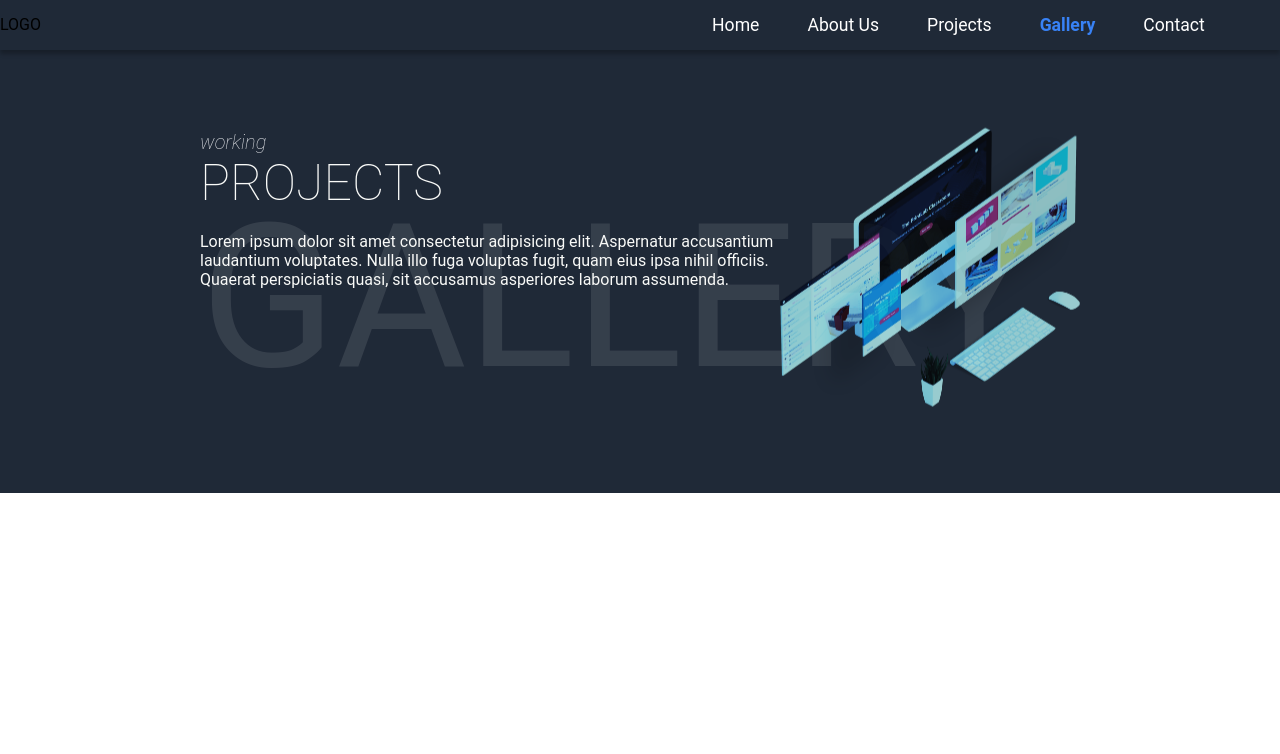
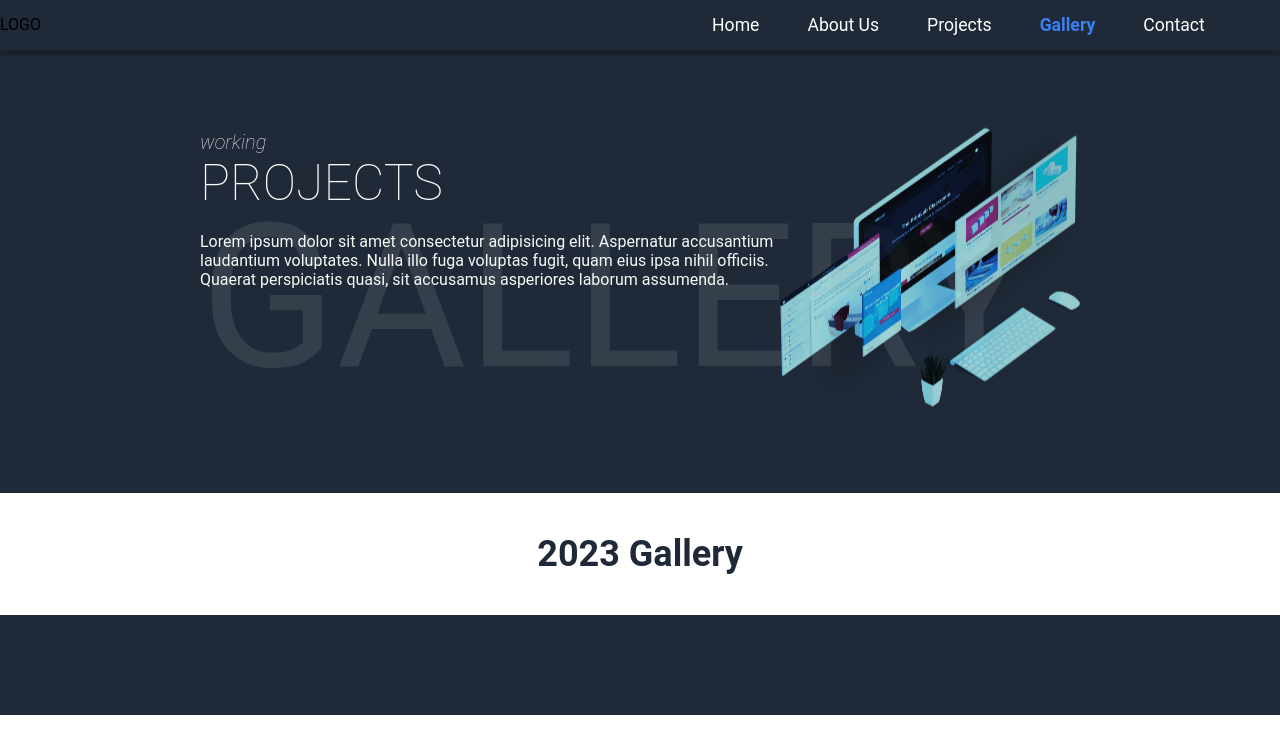
Before and after one commit to J-Andrew4852/Kreativstorm-Assignment_2, a plain HTML site: page pages/gallery/gallery.html in a window 1280 px wide. Drawn offline with Linux system fonts and the light colour scheme.

Commit message:
Created gallery year section

```diff
--- a/pages/gallery/gallery.css
+++ b/pages/gallery/gallery.css
@@ -7,7 +7,8 @@
 :root a {
   text-decoration: none;
 }
-/* CSS RESET */
+
+/* ===== CSS RESET ====*/
 * { margin: 0; padding: 0; }
 
 body {
@@ -122,8 +123,11 @@ p.galleryHeroDescription {
   color: var(--hero-main-text-color);
 }
 
+.galleryHeroImage {
+  width: 300px;
+}
 
-/* ANIMATION */
+/* ======== IMAGE ANIMATION ======== */
 
 @keyframes breathe {
   0%, 100% {
@@ -142,3 +146,18 @@ p.galleryHeroDescription {
 .animateBreathe {
   animation: breathe 3s cubic-bezier(0.4, 0, 0.6, 1) infinite;
 }
+
+/* ================================ GALLERY YEAR ================================ */
+.galleryYear h1 {
+  padding: 40px 0px;
+  font-size: var(--information-header-text-size);
+  text-align: center;
+  color: var(--information-header-text-color);
+}
+
+/* ================================ GALLERY YEAR ================================ */
+.galleryImages {
+  width: 100%;
+  height: 100px;
+  background-color: var(--dark-background-color);
+}
--- a/pages/gallery/gallery.html
+++ b/pages/gallery/gallery.html
@@ -44,12 +44,19 @@
             <p class="galleryHeroDescription">Lorem ipsum dolor sit amet consectetur adipisicing elit. Aspernatur accusantium laudantium voluptates. Nulla illo fuga voluptas fugit, quam eius ipsa nihil officiis. Quaerat perspiciatis quasi, sit accusamus asperiores laborum assumenda.</p>
         </div>
       <div>
-          <img class="animateBreathe" width="300" src="projects.png" alt="Projects gallery image">
+          <img class="galleryHeroImage animateBreathe" src="projects.png" alt="Projects gallery image">
       </div>
       </div>
     </section>
     <section id="galleryYearSection">
+      <div class="galleryYear">
+        <h1>2023 Gallery</h1>
+      </div>
+    </section>
+    <section id="galleryImagesSection">
+      <div class="galleryImages">
 
+      </div>
     </section>
   </main>
   <footer>
```
